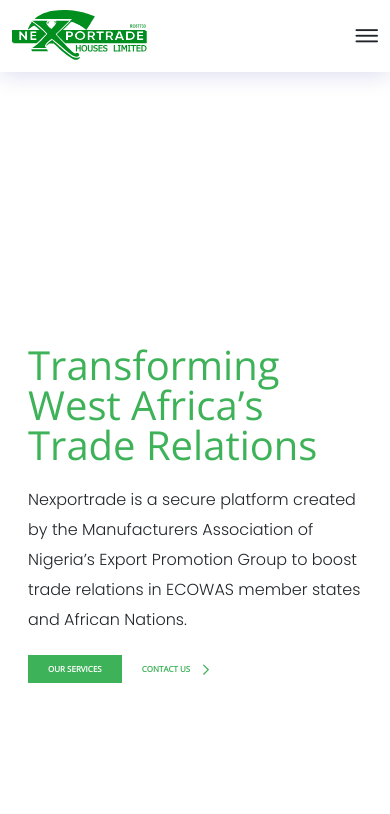
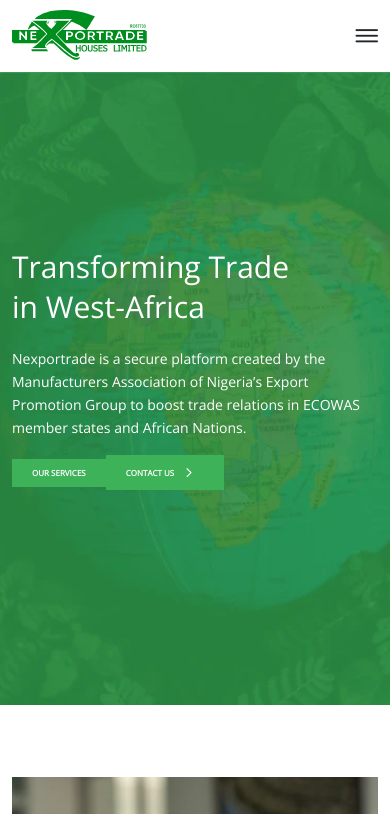
Before and after one commit to charlesinto/nexportrade, a React (Create React App) app: page / in a window 390 px wide. Shown: the top 814 px of the page. Built offline with nearby package versions, Linux system fonts and the light colour scheme.

Commit message:
design mobilescreen hero view

```diff
--- a/src/modules/Home/Home.tsx
+++ b/src/modules/Home/Home.tsx
@@ -1,55 +1,19 @@
 import styles from "./index.module.css";
 import Button from "../../components/Button/Button";
-import arrorForward from "../../assets/svg/arrowForward.svg";
+import arrorForward from "../../assets/svg/arrorForwardWhite.svg";
 import vector from "../../assets/svg/vector.svg";
 import maneg from "../../assets/svg/maneg.svg";
 import nexim from "../../assets/svg/nexim.svg";
 import nepc from "../../assets/svg/nepc.svg";
 import TextButton from "../../components/TextButton/TextButton";
 import { PublicPaths } from "../../routes";
+import { useMediaQuery } from "../../hooks/useMediaQuery";
 
 const Home = () => {
+  const isSmallScreen = useMediaQuery("(max-width: 768px)");
   return (
     <>
-      <section className={styles.sectionWelcome}>
-        <div className={styles.welcomeText1}>
-          <div className="container">
-            <div className="row">
-              <div className="col-md-12">
-                <div>
-                  <h1 className={styles.header}>Transforming </h1>
-                  <h1 className={styles.header}>West Africa’s </h1>
-                  <h1 className={styles.header}>Trade Relations</h1>
-                </div>
-
-                <article className="mb-3">
-                  Nexportrade is a secure platform created by the Manufacturers
-                  Association of Nigeria’s Export Promotion Group to boost trade
-                  relations in ECOWAS member states and African Nations.
-                </article>
-
-                <div className={styles.transparentName}>
-                  <Button linkTo={PublicPaths.SERVICES} text={"OUR SERVICES"} />
-                  <Button
-                    linkTo={PublicPaths.CONTACT}
-                    text={
-                      <span className="d-flex align-items-center">
-                        <span style={{ textTransform: "uppercase" }}>
-                          Contact Us
-                        </span>
-                        <img alt="arrow" className="px-2" src={arrorForward} />
-                      </span>
-                    }
-                    backgroundColor="#fff"
-                    textColor={"#3EB259"}
-                  />
-                </div>
-              </div>
-            </div>
-          </div>
-        </div>
-        <div className={styles.welcomeImage1}></div>
-      </section>
+      {isSmallScreen ? <MobileHero /> : <DesktopHero />}
       <div className="container">
         <div className={styles.homeSection}>
           <section className={styles.section2}>
@@ -336,4 +300,88 @@
   );
 };
 
+export const DesktopHero = () => (
+  <section className={styles.sectionWelcome}>
+    <div className={styles.welcomeText1}>
+      <div className="container">
+        <div className="row">
+          <div className="col-md-12">
+            <div>
+              <h1 className={styles.header}>Transforming </h1>
+              <h1 className={styles.header}>West Africa’s </h1>
+              <h1 className={styles.header}>Trade Relations</h1>
+            </div>
+
+            <article className="mb-3">
+              Nexportrade is a secure platform created by the Manufacturers
+              Association of Nigeria’s Export Promotion Group to boost trade
+              relations in ECOWAS member states and African Nations.
+            </article>
+
+            <div className={styles.transparentName}>
+              <Button linkTo={PublicPaths.SERVICES} text={"OUR SERVICES"} />
+              <Button
+                linkTo={PublicPaths.CONTACT}
+                text={
+                  <span className="d-flex align-items-center">
+                    <span style={{ textTransform: "uppercase" }}>
+                      Contact Us
+                    </span>
+                    <img alt="arrow" className="px-2" src={arrorForward} />
+                  </span>
+                }
+                backgroundColor="#fff"
+                textColor={"#3EB259"}
+              />
+            </div>
+          </div>
+        </div>
+      </div>
+    </div>
+    <div className={styles.welcomeImage1}></div>
+  </section>
+);
+
+export const MobileHero = () => (
+  <div className={styles.mobileScreenWrapper}>
+    <div className="container">
+      <div className="row">
+        <div className="col-md-12">
+          <div>
+            <h1 className={styles.header}>
+              Transforming Trade <br /> in West-Africa{" "}
+            </h1>
+          </div>
+
+          <article className="mb-3">
+            Nexportrade is a secure platform created by the Manufacturers
+            Association of Nigeria’s Export Promotion Group to boost trade
+            relations in ECOWAS member states and African Nations.
+          </article>
+
+          <div className={styles.transparentName}>
+            <Button linkTo={PublicPaths.SERVICES} text={"OUR SERVICES"} />
+            <Button
+              linkTo={PublicPaths.CONTACT}
+              text={
+                <span className="d-flex align-items-center">
+                  <span style={{ textTransform: "uppercase" }}>Contact Us</span>
+                  <img
+                    style={{ width: "30px", height: "auto" }}
+                    alt="arrow"
+                    className="px-2"
+                    src={arrorForward}
+                  />
+                </span>
+              }
+              backgroundColor="none"
+              textColor={"#fff"}
+            />
+          </div>
+        </div>
+      </div>
+    </div>
+  </div>
+);
+
 export default Home;
--- a/src/modules/Home/index.module.css
+++ b/src/modules/Home/index.module.css
@@ -5,6 +5,17 @@
   grid-template-columns: 50% 50%;
   column-gap: 10px;
   grid-template-areas: "welcomeText1 welcomeImage1";
+}
+
+.mobileScreenWrapper {
+  min-height: 75vh;
+  background: url("../../assets/svg/mobileHero.webp");
+  background-repeat: no-repeat;
+  background-position: top center;
+  background-size: cover;
+  display: flex;
+  justify-content: center;
+  flex-direction: column;
 }
 
 .header {
@@ -84,7 +95,8 @@
   background-position: center;
 }
 
-.welcomeText2 h1 {
+.welcomeText2 h1,
+.mobileScreenWrapper h1.header {
   font-family: "Open Sans", sans-serif;
   font-weight: 300;
   font-size: 30px;
@@ -92,10 +104,22 @@
   line-height: 40px;
 }
 
-.welcomeText2 article {
+.welcomeText2 article,
+.mobileScreenWrapper article {
   font-family: "Open Sans", sans-serif;
   font-size: 14px;
   line-height: 23px;
+}
+
+.mobileScreenWrapper h1.header,
+.mobileScreenWrapper article {
+  color: #fff !important;
+}
+
+.mobileScreenWrapper h1.header {
+}
+.mobileScreenWrapper article {
+  margin: 20px 0;
 }
 
 .section2Info {
```
Also changed, not shown: src/assets/svg/arrorForwardWhite.svg (added), src/assets/svg/mobileHero.webp (added).
